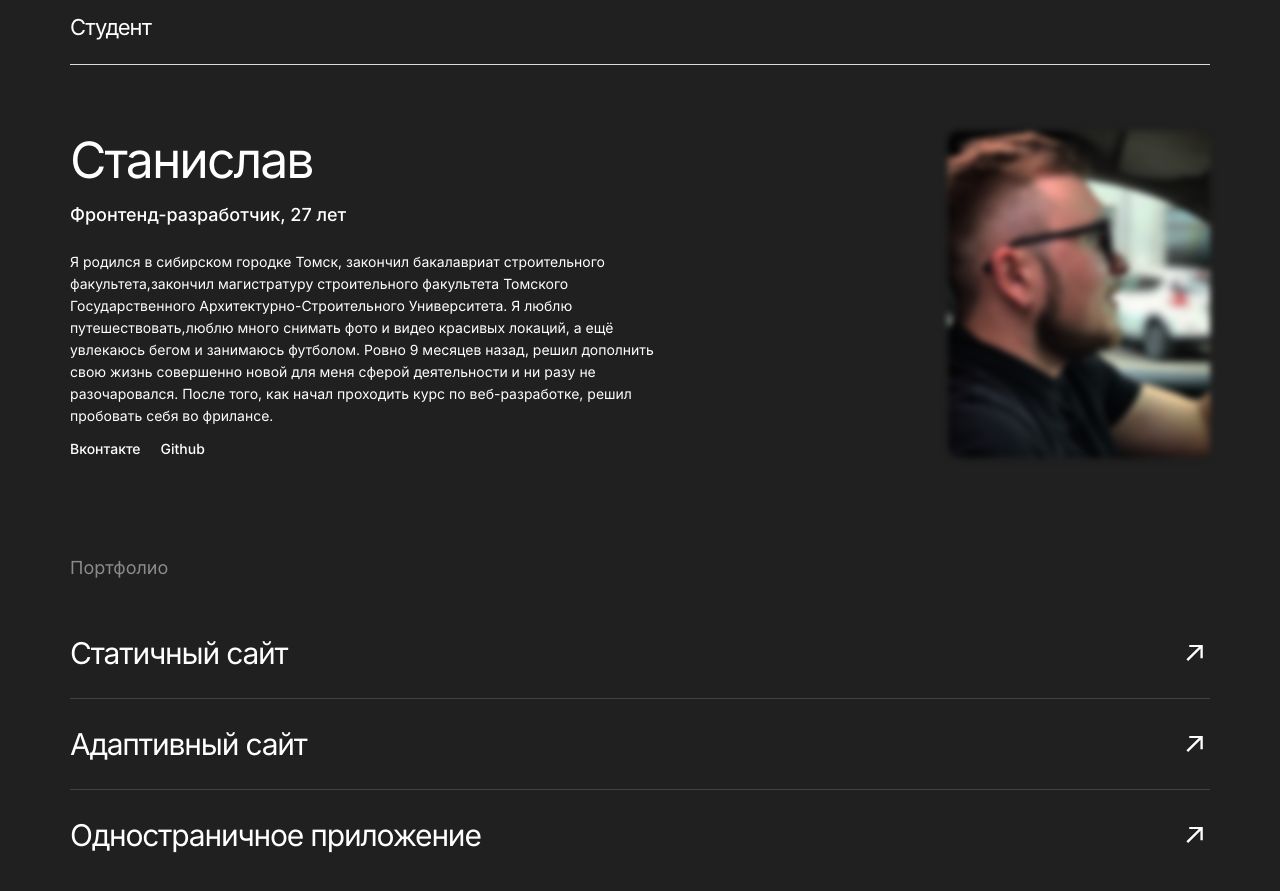
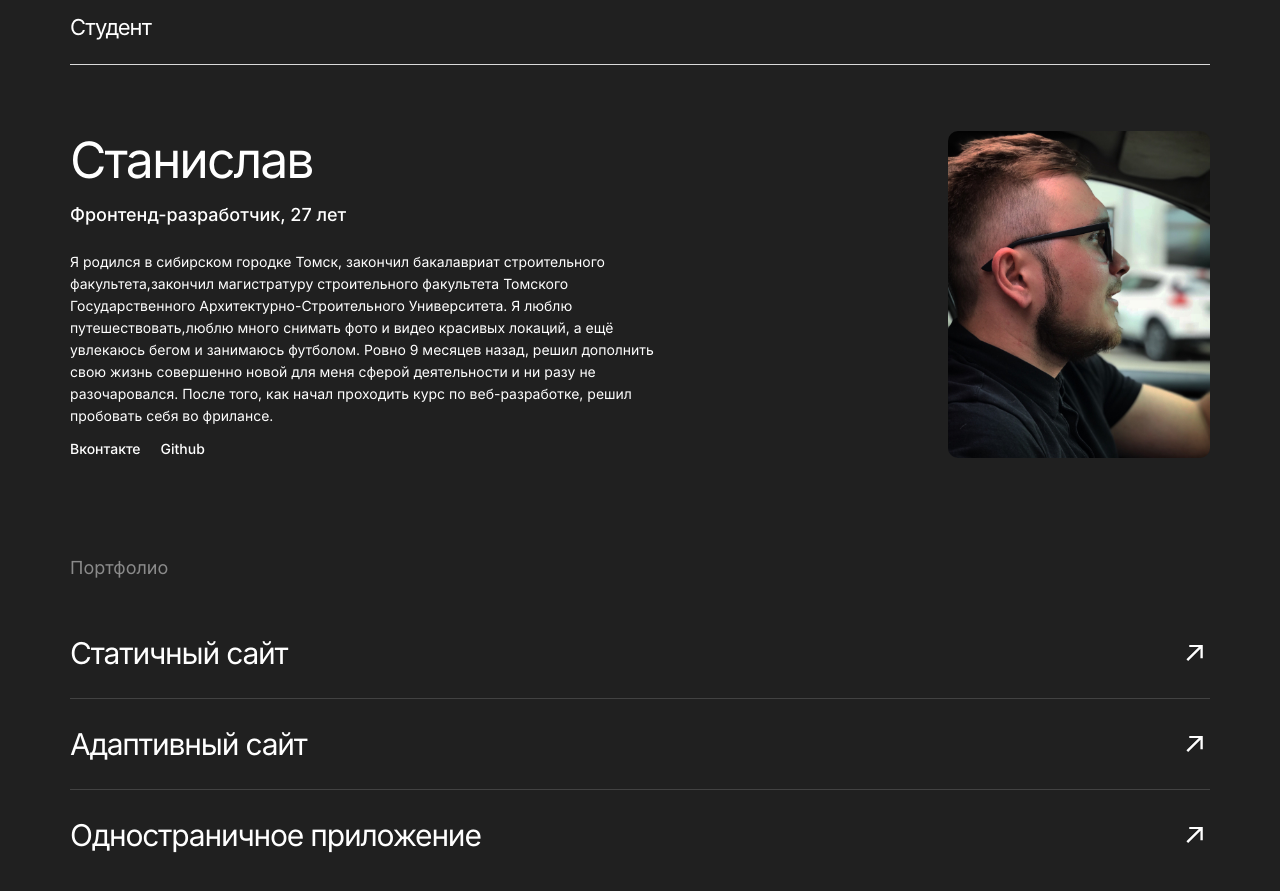
Before and after one commit to MiskevichStanislav/movies-explorer-frontend, a React (Create React App) app: page / in a window 1280 px wide. Shown: the part 2160-3051 px from the top of the page. Built offline with nearby package versions, Linux system fonts and the light colour scheme.

Commit message:
Removed  effects for review

```diff
--- a/src/components/AboutMe/AboutMe.css
+++ b/src/components/AboutMe/AboutMe.css
@@ -53,15 +53,15 @@
     height: 327px;
     border-radius: 10px;
     object-fit: cover;
-    -webkit-filter: blur(3px);
+    /* -webkit-filter: blur(3px);
     filter: blur(3px);
     -webkit-transition: .3s ease-in-out;
-    transition: .3s ease-in-out;
+    transition: .3s ease-in-out; */
 }
-.about-me__photo:hover {
+/* .about-me__photo:hover {
     -webkit-filter: blur(0);
     filter: blur(0);
-}
+} */
 
 @media screen and (max-width: 1280px) {
     .about-me {
--- a/src/components/AboutMe/AboutMe.js
+++ b/src/components/AboutMe/AboutMe.js
@@ -14,7 +14,7 @@ function AboutMe() {
                         <p className="about-me__text">Я родился в сибирском городке Томск, закончил бакалавриат строительного факультета,закончил магистратуру строительного факультета Томского Государственного Архитектурно-Строительного Университета. Я люблю путешествовать,люблю много снимать фото и видео красивых локаций, а ещё увлекаюсь бегом и занимаюсь футболом. Ровно 9 месяцев назад, решил дополнить свою жизнь совершенно новой для меня сферой деятельности и ни разу не разочаровался. После того, как начал проходить курс по веб-разработке, решил пробовать себя во фрилансе.
                         </p>
                         <ul className="about-me__links">
-                            <li><a className="about-me__link" href="https://https://vk.com/miskevichstasik">Вконтакте</a></li>
+                            <li><a className="about-me__link" href="https://vk.com/miskevichstasik">Вконтакте</a></li>
                             <li><a className="about-me__link" href="https://github.com/MiskevichStanislav">Github</a></li>
                         </ul>
                     </div>
```
